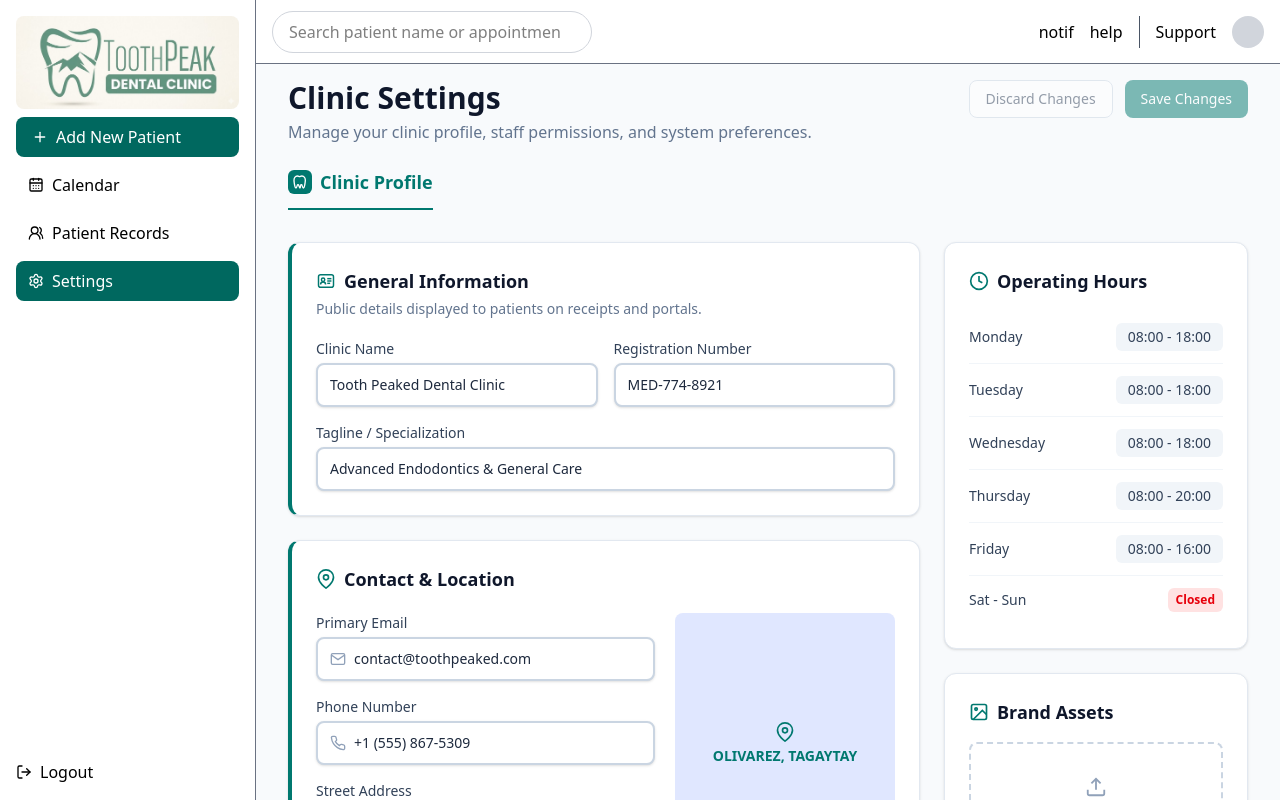
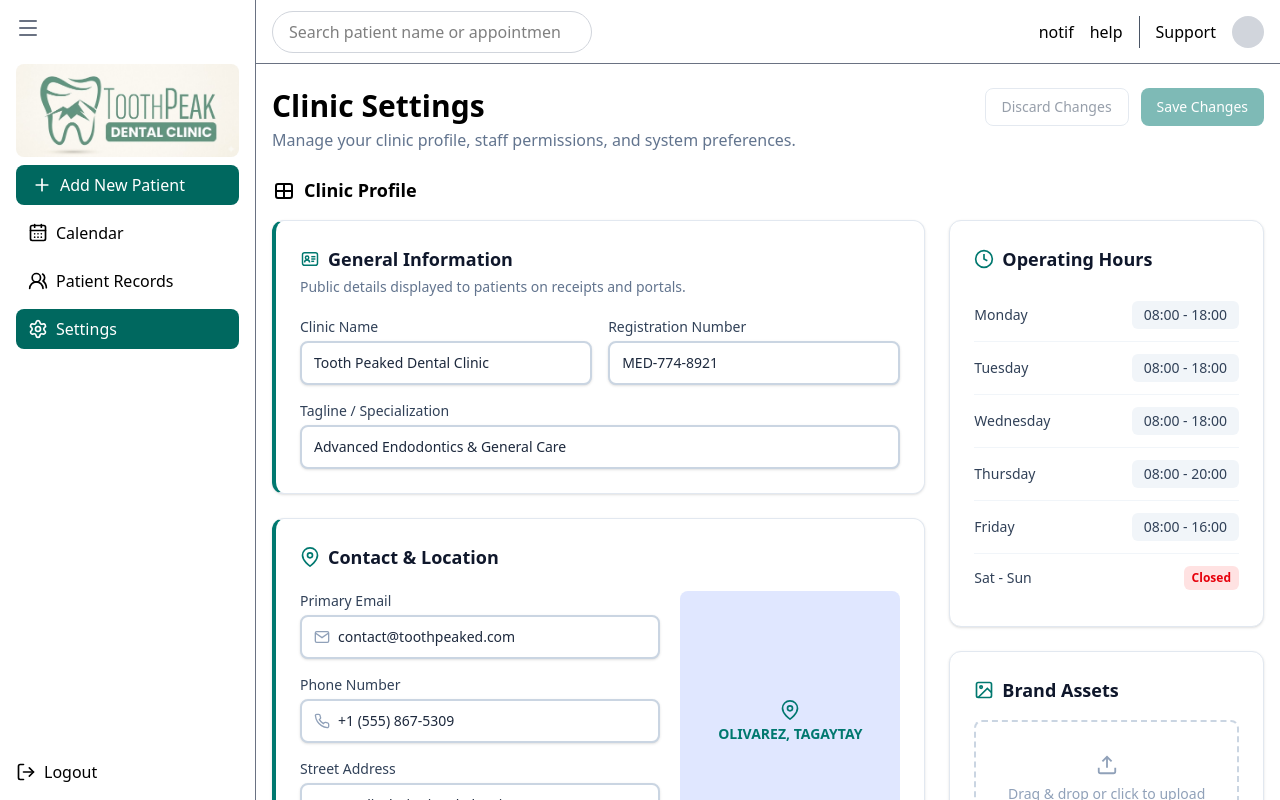
Before and after one commit to jazz212/3D_Dental_System, a Next.js app: page /dashboard/settingpage in a window 1280 px wide. Built offline with nearby package versions, Linux system fonts and the light colour scheme.

Commit message:
added collapsable sidebar //fix setting page using claude code

```diff
--- a/app/components/Settings.js
+++ b/app/components/Settings.js
@@ -21,18 +21,18 @@ const IconInfo = () => (
   </svg>
 );
 
-const IconTooth = () => (
+const IconClinic = () => (
   <svg
-    width="16"
-    height="16"
+    width="24"
+    height="24"
     viewBox="0 0 24 24"
     fill="none"
     stroke="currentColor"
     strokeWidth="2"
-    strokeLinecap="round"
-    strokeLinejoin="round"
   >
-    <path d="M12 21c-1 0-1.3-2.2-1.8-3.8-.2-.7-.5-1.2-1.2-1.2s-1 .5-1.2 1.2C7.3 18.8 7 21 6 21c-1.3 0-1.7-2.1-2.1-4.5C3.4 14 3 11.8 3 9.5 3 6.5 4.8 3 8 3c1.1 0 1.9.5 2.8.9.4.2.8.1 1.2-.1C13 3.4 13.8 3 14.9 3c3.3 0 5.1 3.5 5.1 6.5 0 2.3-.4 4.5-.9 7-.4 2.4-.8 4.5-2.1 4.5-1 0-1.3-2.2-1.8-3.8-.2-.7-.6-1.2-1.2-1.2s-1 .5-1.2 1.2C12.3 18.8 13 21 12 21Z" />
+    <rect x="4" y="6" width="16" height="14" rx="2" />
+    <line x1="12" y1="6" x2="12" y2="20" />
+    <line x1="4" y1="13" x2="20" y2="13" />
   </svg>
 );
 
@@ -205,12 +205,12 @@ export default function Settings() {
   };
 
   return (
-    <div className="min-h-screen bg-slate-50">
-      <main className="mx-auto max-w-7xl px-8 pt-4 pb-8">
+    <div className="bg-white w-full p-4 pt-2 pb-6">
+      <main className="pt-4 pb-8">
         {/* Page heading + Save/Discard */}
         <div className="mb-6 flex items-start justify-between">
           <div>
-            <h2 className="text-3xl font-bold text-slate-900">
+            <h2 className="text-3xl font-bold text-black">
               Clinic Settings
             </h2>
             <p className="mt-1 text-slate-500">
@@ -237,10 +237,8 @@ export default function Settings() {
         </div>
 
         {/* Tab */}
-        <div className="mb-8 flex items-center gap-2 border-b-2 border-teal-700 pb-3 text-lg font-semibold text-teal-700 w-fit">
-          <span className="flex h-6 w-6 shrink-0 items-center justify-center rounded-md bg-teal-700 text-white">
-            <IconTooth />
-          </span>
+        <div className="mb-4 flex items-center gap-2 text-lg font-semibold text-black w-fit">
+          <IconClinic className="w-6 h-6" />
           Clinic Profile
         </div>
 
--- a/app/components/Sidebar.js
+++ b/app/components/Sidebar.js
@@ -1,56 +1,93 @@
 "use client";
+import { useState } from "react";
 import { usePathname } from "next/navigation";
-import { CalendarDays, UsersRound, Settings, LogOut, Plus } from "lucide-react";
+import {
+  CalendarDays,
+  UsersRound,
+  Settings,
+  LogOut,
+  Plus,
+  Menu,
+} from "lucide-react";
 import Link from "next/link";
 
 export default function Sidebar() {
   const pathname = usePathname();
+  const [isOpen, setIsOpen] = useState(true);
   return (
-    <div className="bg-white h-screen flex flex-col p-4 w-64 gap-2 text-black border-r border-gray-500 overflow-hidden">
-      <img src="/Logo/ToothPeakLogo.jpg" className="rounded-lg" />
-      <div className="bg-[#00685F] px-4 py-2 text-white rounded-lg  transition-all duration-100 active:scale-95 active:brightness-90">
-        <Link href="/dashboard/addpatient">
-          <div className="flex items-center gap-2 w-full cursor-pointer">
-            <Plus className="w-4 h-4" />
-            Add New Patient
+    <div
+      className={`bg-white h-screen flex flex-col p-4 gap-2 text-black border-r border-gray-500 overflow-hidden transition-all duration-300 ${isOpen ? "w-64" : "w-16"}`}
+    >
+      <button
+        onClick={() => setIsOpen(!isOpen)}
+        className={`mb-4 w-full flex ${isOpen ? "justify-start" : "justify-center"}`}
+      >
+        <Menu className="w-6 h-6 text-gray-500 hover:text-[#00685F]" />
+      </button>
+      {isOpen && <img src="/Logo/ToothPeakLogo.jpg" className="rounded-lg" />}
+
+      <div
+        className={`rounded-lg transition-all duration-100 active:scale-95 active:brightness-90 flex items-center justify-center ${
+          isOpen ? "bg-[#00685F] text-white px-4 py-2 w-full" : "w-full py-2"
+        }`}
+      >
+        <Link
+          href="/dashboard/addpatient"
+          className="flex items-center justify-center w-full h-full"
+        >
+          <div
+            className={`flex items-center cursor-pointer ${isOpen ? "w-full gap-2" : "justify-center"}`}
+          >
+            <Plus
+              className={`w-5 h-5 shrink-0 ${isOpen ? "" : "text-[#00685F]"}`}
+            />
+            {isOpen && <span>Add New Patient</span>}
           </div>
         </Link>
       </div>
 
       <Link
         href="/dashboard"
-        className={`px-3 py-2  rounded-lg transition-all duration-100 active:scale-95 active:brightness-90 ${pathname === "/dashboard" ? "bg-[#00685F] text-white" : "text-black"}`}
+        className={`px-3 py-2 rounded-lg transition-all duration-100 active:scale-95 active:brightness-90 ${pathname === "/dashboard" ? "bg-[#00685F] text-white" : "text-black"}`}
       >
-        <div className="flex items-center gap-2">
-          <CalendarDays className="w-4 h-4 " />
-          Calendar
+        <div
+          className={`flex items-center gap-2 ${isOpen ? "" : "justify-center"}`}
+        >
+          <CalendarDays className="w-5 h-5 shrink-0" />
+          {isOpen && <span>Calendar</span>}
         </div>
       </Link>
       <Link
         href="/dashboard/patientrecords"
         className={`px-3 py-2 rounded-lg transition-all duration-100 active:scale-95 active:brightness-90 ${pathname === "/dashboard/patientrecords" ? "bg-[#00685F] text-white" : "text-black"}`}
       >
-        <div className="flex items-center gap-2">
-          <UsersRound className="w-4 h-4 " />
-          Patient Records
+        <div
+          className={`flex items-center gap-2 ${isOpen ? "" : "justify-center"}`}
+        >
+          <UsersRound className="w-5 h-5 shrink-0" />
+          {isOpen && <span>Patient Records</span>}
         </div>
       </Link>
       <Link
         href="/dashboard/settingpage"
         className={`px-3 py-2 rounded-lg transition-all duration-100 active:scale-95 active:brightness-90 ${pathname === "/dashboard/settingpage" ? "bg-[#00685F] text-white" : "text-black"}`}
       >
-        <div className="flex items-center gap-2">
-          <Settings className="w-4 h-4 " />
-          Settings
+        <div
+          className={`flex items-center gap-2 ${isOpen ? "" : "justify-center"}`}
+        >
+          <Settings className="w-5 h-5 shrink-0" />
+          {isOpen && <span>Settings</span>}
         </div>
       </Link>
       <Link
         href="/login"
         className="mt-auto transition-all duration-100 active:scale-95 active:brightness-90"
       >
-        <div className="flex items-center gap-2">
-          <LogOut className="w-4 h-4 " />
-          Logout
+        <div
+          className={`flex items-center gap-2 ${isOpen ? "" : "justify-center"}`}
+        >
+          <LogOut className="w-5 h-5 shrink-0" />
+          {isOpen && <span>Logout</span>}
         </div>
       </Link>
     </div>
```
